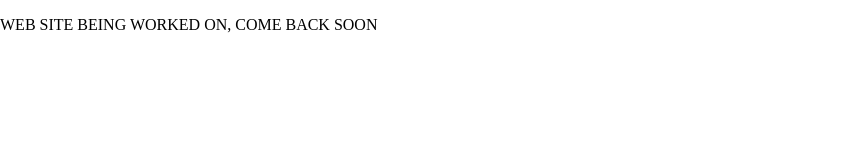
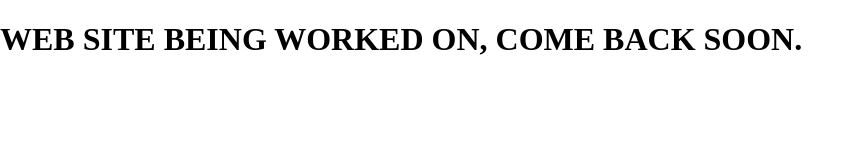
Before and after one commit to mattsgood2/matthew, a plain HTML site: page index.html in a window 1280 px wide. Shown: the whole page, without its empty margins (0-864 px from the left). Drawn offline with nearby package versions, Linux system fonts and the light colour scheme.

Commit message:
changed tags around
p tag to h1 tag and added fullstop.

```diff
--- a/index.html
+++ b/index.html
@@ -10,7 +10,7 @@
     <link rel="stylesheet" href="css/main.css">-->
   </head>
   <body>
-<p>WEB SITE BEING WORKED ON, COME BACK SOON</p>
+<h1>WEB SITE BEING WORKED ON, COME BACK SOON.</h1>
 
 
 
```
